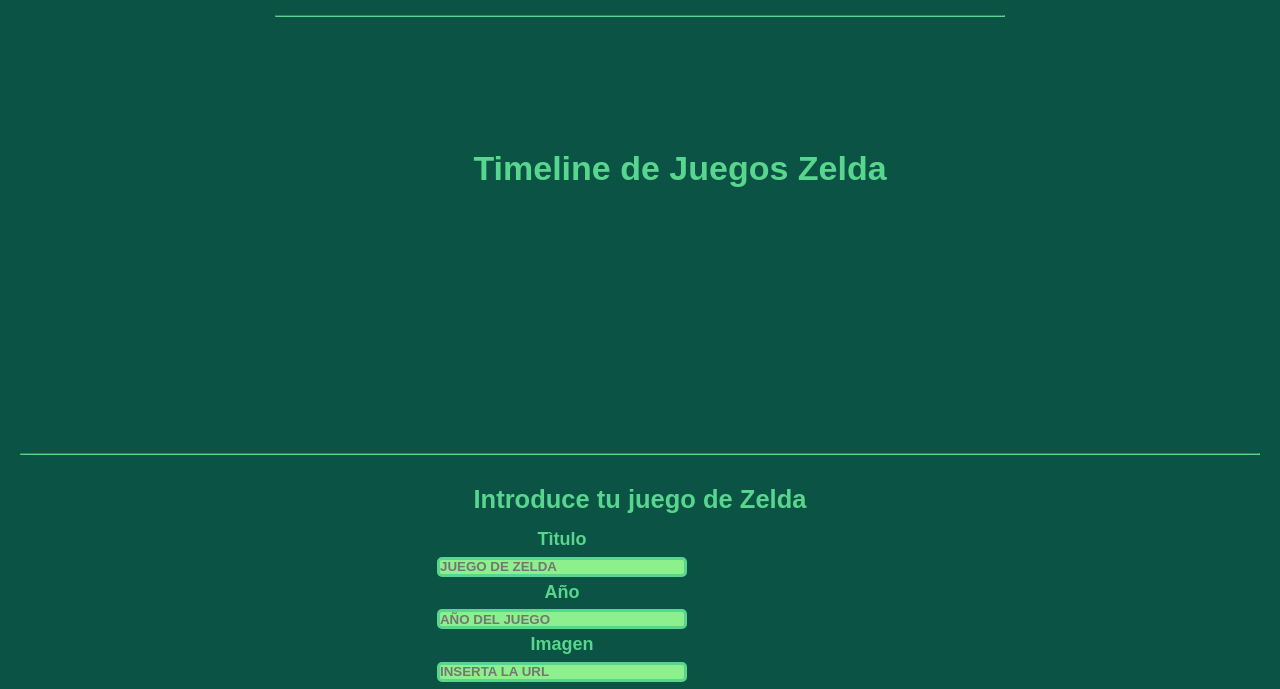
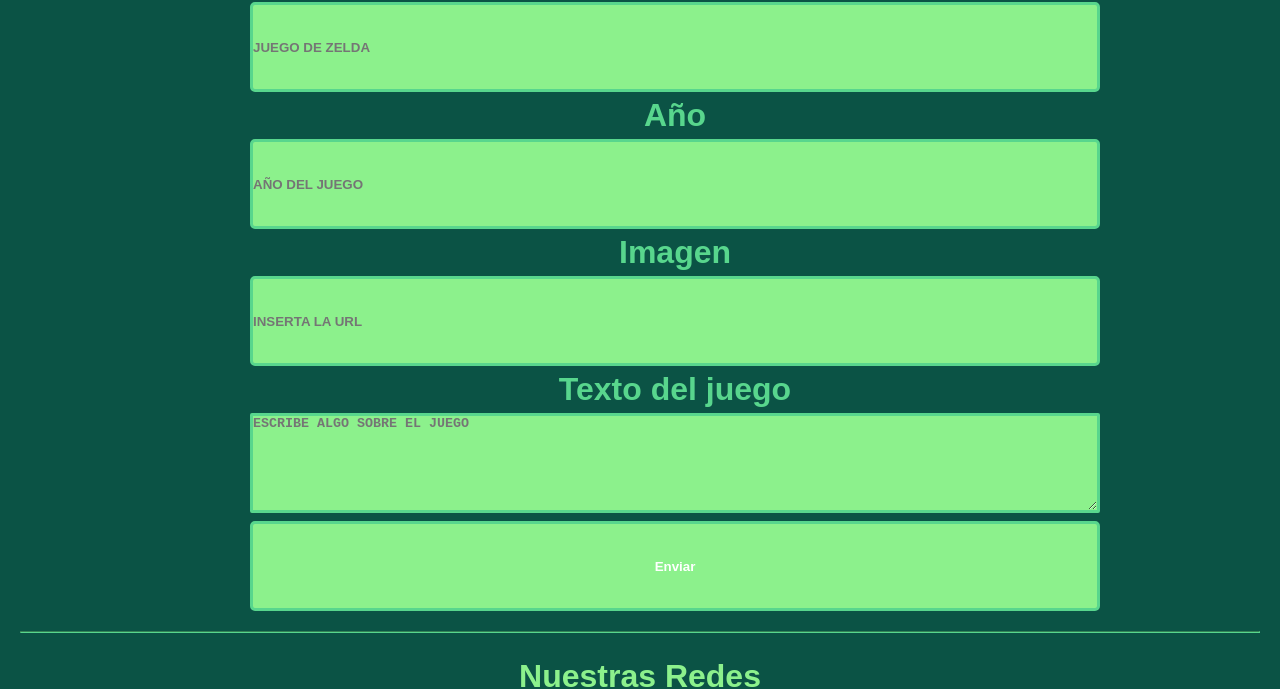
Before and after one commit to luisperzvz/proyectoZelda, a plain HTML site: page index.html in a window 1280 px wide. Shown: the part 753-1442 px from the top of the page. Drawn offline with Linux system fonts and the light colour scheme.

Commit message:
css pc y tablet acabado

```diff
--- a/index.html
+++ b/index.html
@@ -44,7 +44,7 @@
             </section>
         </header>
         <main>
-            <hr class="barra">
+            <hr>
             <section>
 
                 <div class="Zelda">
@@ -94,7 +94,7 @@
                 <input  type="submit" value="Enviar" />
             </form>
         </section>
-        <hr class="barra">
+        <hr>
         <footer>
             <h3>Nuestras Redes</h3>
             <a href="https://twitter.com/zelda_breath_es?lang=es"
@@ -109,8 +109,7 @@
             <a href="https://www.facebook.com/LegendofZeldaES/?locale=es_ES"
                 ><img src="pics/facebook.png"
             /></a>
-            <p>&copy; Nintendo - 2023</p>
-            <p class="nombresautores">Página Web realizada por Asier, Rafael, Andrés y Luis</p>
+            <p class="nombresautores">&copy Página Web realizada por Asier, Rafael, Andrés y Luis</p>
         </footer>
         <script src=""></script>
         <script src=""></script>
--- a/style.css
+++ b/style.css
@@ -98,9 +98,6 @@
  * ##########
 */
 
-main {
-
-}
 
 
 /**
@@ -169,6 +166,8 @@
     display: flex;
     justify-content: center;
     margin-top: 10px;
+    font-size: small;
+    margin-bottom: 5px;
 }
 
 
@@ -182,7 +181,7 @@
 
 
 footer {
-    margin-top: 45px;
+    margin-top: 25px;
     text-align: center;
     border-radius: 5px;
     font-family: Arial, Helvetica, sans-serif;
@@ -212,7 +211,7 @@
  * ############
 */
 
-@media (min-width: 700px) {
+@media (min-width: 800px) {
 
     /**
  * ###########
@@ -220,15 +219,14 @@
  * ###########
 */
 
-    h1 {
-        margin-left: 5rem;
-        margin-top: 6rem;
-        font-size: 2rem;
-    }
-    body > header > section > video {
-        padding: 1rem;
-        border-radius: 25px;
-    }
+h1 {
+    font-size: xx-large;
+}
+
+
+body > header > nav > ul{
+    font-size: x-large;
+}
 
     /**
  * ##########
@@ -236,12 +234,50 @@
  * ##########
 */
 
-main {
-    margin: 15rem;
+.formulario-zelda {
+    margin-left: 73px;
 }
 
 
+form {
+    font-size: x-large;
 }
+
+form > input {
+    height: 50px;
+}
+
+form > input,
+form > textarea {
+    width: 400px;
+}
+
+form > input {
+    width: 400px;
+}
+
+
+    /**
+ * ##########
+ * ## Footer ##
+ * ##########
+*/
+
+footer > h3 {
+    font-size: xx-large;
+}
+
+footer > a > img {
+    width: 60px;
+}
+
+.nombresautores {
+    font-size: large;
+
+}
+
+}
+
 
 /**
  * ############
@@ -251,4 +287,67 @@
 
 @media (min-width: 1200px) {
 
+    /**
+ * ###########
+ * ## Header##
+ * ###########
+*/
+
+h1 {
+    font-size: xx-large;
 }
+
+
+body > header > nav > ul{
+    font-size: xx-large;
+}
+
+    /**
+ * ##########
+ * ## Main ##
+ * ##########
+*/
+
+.formulario-zelda {
+    margin-left: 163px;
+}
+
+
+form {
+    font-size: xx-large;
+}
+
+form > input {
+    height: 90px;
+}
+
+form > input,
+form > textarea {
+    width: 850px;
+}
+
+form > input {
+    width: 850px;
+}
+
+
+    /**
+ * ##########
+ * ## Footer ##
+ * ##########
+*/
+
+footer > h3 {
+    font-size: xx-large;
+}
+
+footer > a > img {
+    width: 70px;
+}
+
+.nombresautores {
+    font-size: x-large;
+
+}
+
+}
```
